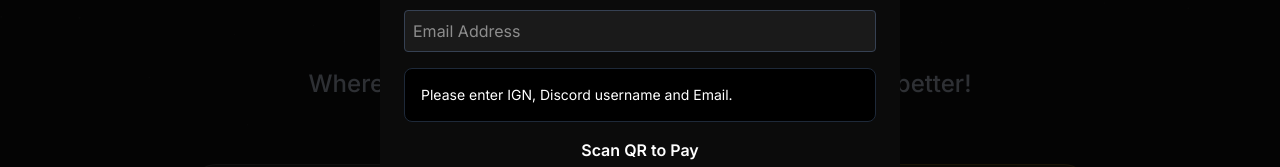
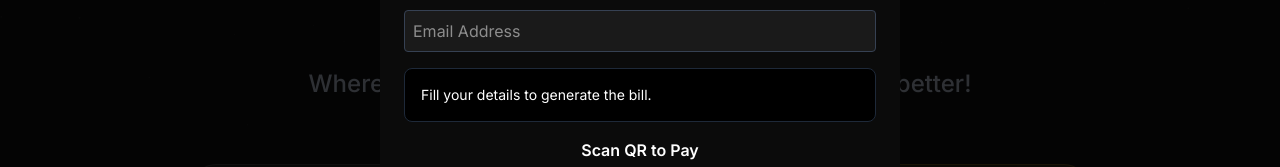
Before and after one commit to ARTIILK/web-store-mc, a React (Vite) app: page / in a window 1280 px wide. Shown: the part 220-387 px from the top of the page. Built offline with nearby package versions, Linux system fonts and the light colour scheme.

Commit message:
Update CheckoutModal.tsx

```diff
--- a/src/components/CheckoutModal.tsx
+++ b/src/components/CheckoutModal.tsx
@@ -111,7 +111,7 @@ Steps:
         {/* BILL */}
 
         <div className="bg-black border border-gray-800 rounded-lg p-4 text-sm mb-4 whitespace-pre-wrap">
-          {generateBill()}
+          {ign && discord && email ? generateBill() : "Fill your details to generate the bill."}
         </div>
 
         {/* QR PAYMENT */}
```
